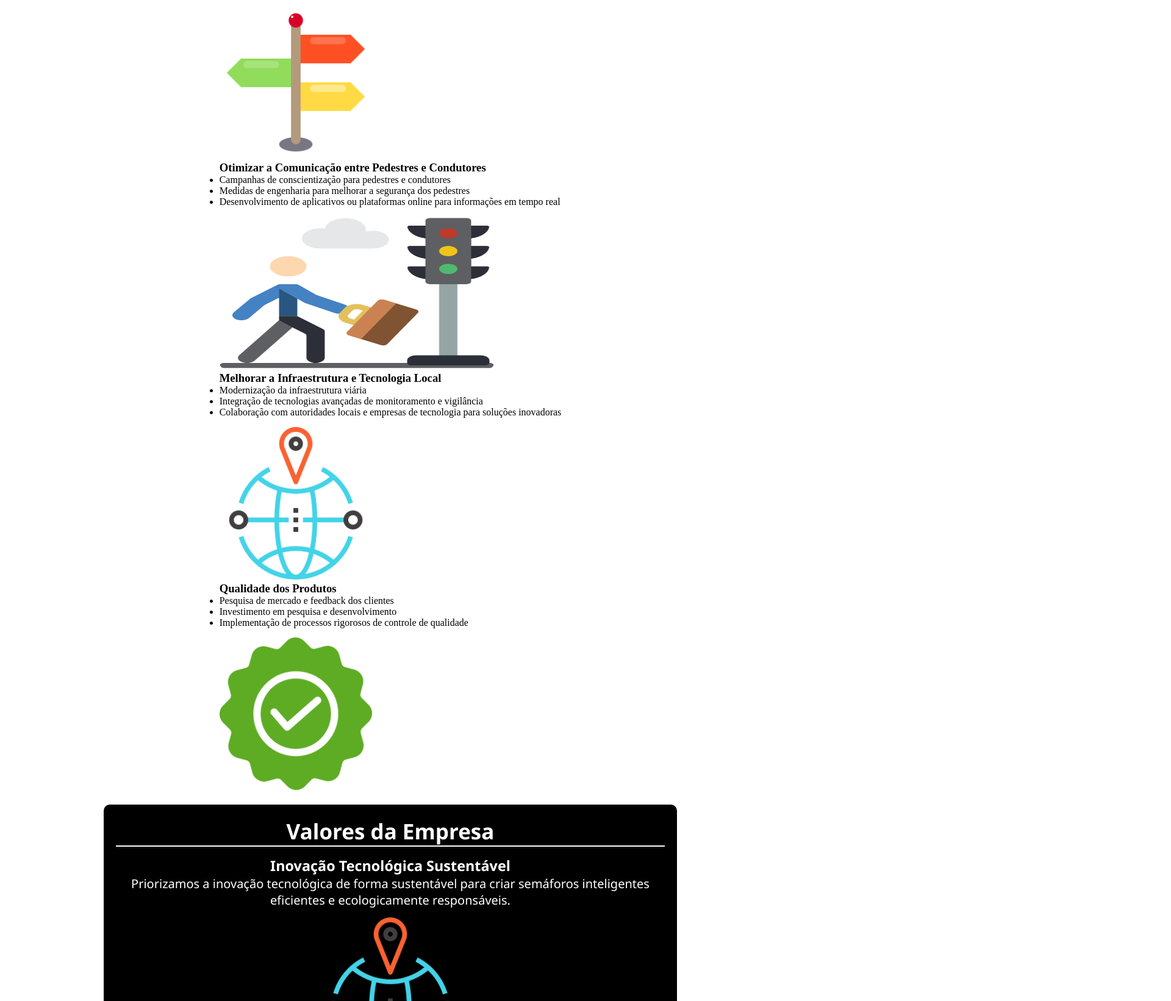
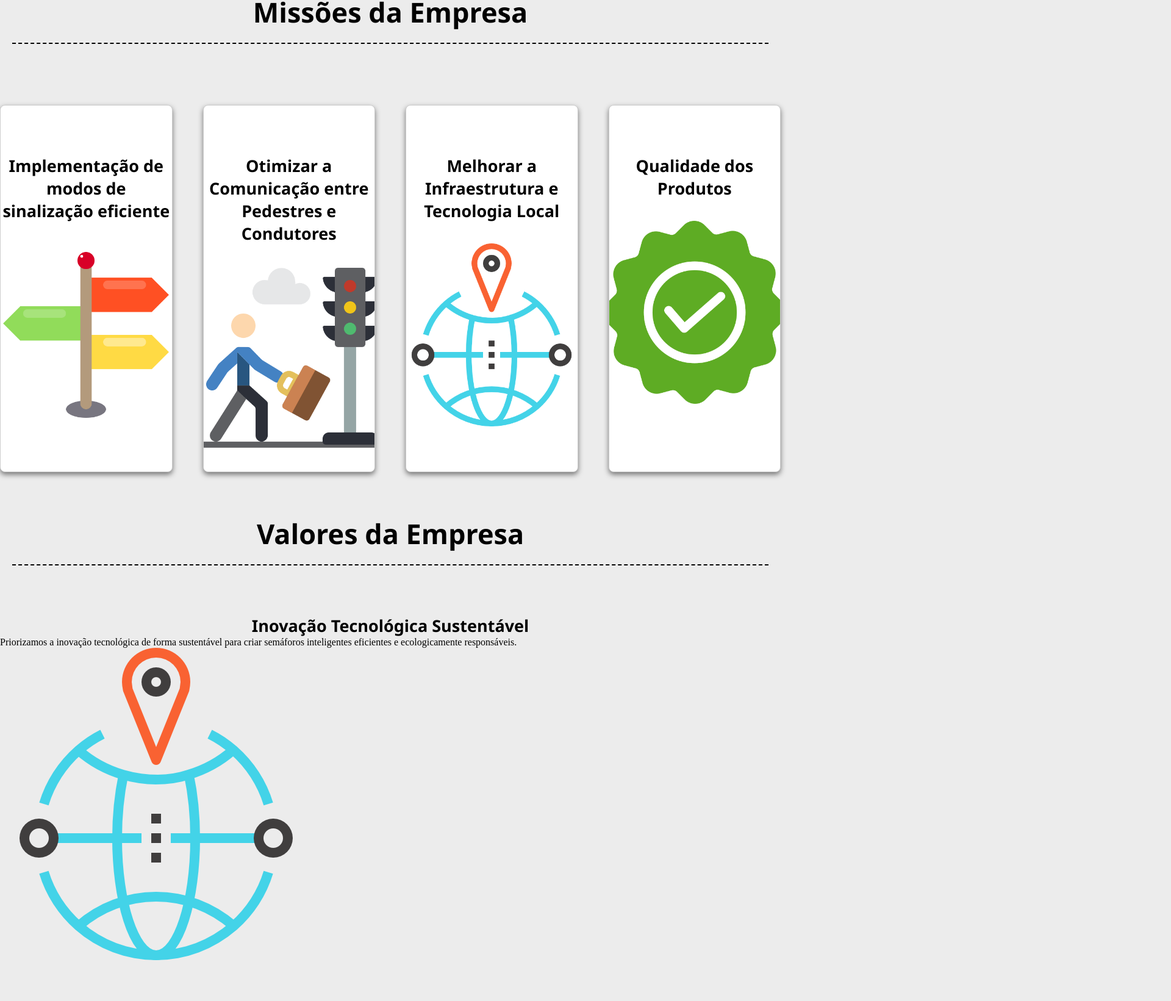
Before and after one commit to JacquysBarbosadaSilva/Site-SVS, a plain HTML site: page html/empresa-1.html in a window 1280 px wide. Shown: the part 979-2620 px from the top of the page at 61% size, 1920 px wide, since content can reach past the window. Drawn offline with Linux system fonts and the light colour scheme.

Commit message:
Missões Empresa - Jacquys

```diff
--- a/CSS/empresa-1.css
+++ b/CSS/empresa-1.css
@@ -4,17 +4,18 @@
 }
 
 body{
-    background-color: #F4F4F4;
+    background-color: #ececec;
 }
 
 /* --------------------Nav-------------------- */
 header {
     position: sticky;
-    left: 0;
     top: 0;
+    z-index: 1000;
 }
 
 nav {
+    position: relative;
     background-color: #1A222f;
     padding: 5px 0px;
     list-style-type: none;
@@ -25,8 +26,6 @@ nav {
     width: 100%;
     top: 0;
     left: 0;
-    z-index: 1000;
-
 }
 
 nav .nav-links ul {
@@ -73,9 +72,21 @@ h1{
     border-bottom: 2px solid white;
     margin-bottom: 15px;
     color: white;
-    font-size: 35px;
+    font-size: 50px;
 }
 
+h2{
+    text-align: center;
+    margin: auto;
+    margin-bottom: 50px;
+    font-family: 'Segoe UI', Tahoma, Geneva, Verdana, sans-serif;
+    font-weight: bold;
+    font-size: 45px;
+    border-bottom: 2px dashed black;
+    width: 1200px;
+    padding: 20px;
+    margin-top: 50px;
+}
 
 #fundo-missoes{
     display: flex;
@@ -85,8 +96,70 @@ h1{
     min-width: 100%;
     background-image: url(../img/Fundo\ Empresa.jpg);
     background-size: cover;
+}
 
-    z-index: -1 !important;
+.missao{
+    display: flex;
+    justify-content: center;
+    gap: 50px;
+    margin-top: 100px;
+}
+
+.img{
+    display: flex;
+    justify-content: center;
+    height: 100%;
+}
+
+.formatacao{
+    position: relative;
+    width: 400px;
+    height: 600px;
+    overflow: hidden;
+    border: 1px solid #ccc;
+    border-radius: 8px;
+    background-color: white;
+    box-shadow: 0 4px 8px rgba(0, 0, 0, 0.5);
+    z-index: 0;
+}
+
+h3{
+    font-family: 'Segoe UI', Tahoma, Geneva, Verdana, sans-serif;
+    text-align: center;
+    font-size: 27px;
+    margin-top: 80px;
+}
+
+#img-missao{
+    height: 50%;
+    align-items: center;
+    margin-top: 35px;
+}
+
+.overlay {
+    shape-outside: margin-box;
+    position: absolute;
+    top: 0;
+    left: 0;
+    width: 100%;
+    height: 100%;
+    background-color: #1A222f;
+    color: #fff;
+    opacity: 0;
+    transition: opacity 0.3s ease;
+    display: flex;
+    justify-content: center;
+    align-items: center;
+  }
+
+.formatacao:hover .overlay {
+    opacity: 1;
+}
+
+.text {
+    text-align: center;
+    list-style-type: none;
+    font-size: 20px;
 }
 
 
--- a/html/empresa-1.html
+++ b/html/empresa-1.html
@@ -4,7 +4,7 @@
     <meta charset="UTF-8">
     <meta name="viewport" content="width=device-width, initial-scale=1.0">
     <title>Document</title>
-    <link rel="stylesheet" href="../CSS/empresa.css">
+    <link rel="stylesheet" href="../CSS/empresa-1.css">
 </head>
 <body>
     <header>
@@ -22,63 +22,97 @@
     <main>
 
         <div id="fundo-missoes">
-            <h1>Missões da Empresa</h1>
+            <h1>Nossa Empresa</h1>
         </div>
 
+        <h2>Missões da Empresa</h2>
+            <div class="missao">
 
-            <div class="grid-missao">
 
                 <div class="formatacao">
 
                     <h3>Implementação de modos de sinalização eficiente</h3>
-                    <ul>
+                    <div class="img">
+                        <img id="img-missao" src="../img/img-sinalização.png" alt="">
+                    </div>
+
+                    <div class="overlay">
+
+                        <ul class="text">
                             <li>Análise abrangente das áreas de tráfego</li>
                             <li>Investimento em tecnologias avançadas de sinalização</li>
                             <li>Desenvolvimento de programas de educação pública</li>
                         </ul>
-                    <img id="img-sinalização" src="../img/img-sinalização.png" alt="">
+                    </div>
+
                 </div>
 
                 <div class="formatacao">
                     <h3>Otimizar a Comunicação entre Pedestres e Condutores</h3>
-                    <ul>
+                    <div class="img">
+                        <img id="img-missao" src="../img/img-pedestres.png" alt="Pedestres Passando">
+                    </div>
+
+                    <div class="overlay">
+                        <ul class="text">
                             <li>Campanhas de conscientização para pedestres e condutores</li>
                             <li>Medidas de engenharia para melhorar a segurança dos pedestres</li>
                             <li>Desenvolvimento de aplicativos ou plataformas online para informações em tempo real</li>
                         </ul>
-                    <img id="img-pedestres" src="../img/img-pedestres.png" alt="Pedestres Passando">
+                    </div>
+
+
                 </div>
 
                 <div class="formatacao">
                     <h3>Melhorar a Infraestrutura e Tecnologia Local</h3>
-                    <ul>
+                    <div class="img">
+                        <img id="img-missao" src="../img/img-tecnologia.png" alt="">
+                    </div>
+                    <div class="overlay">
+                        <ul class="text">
                             <li>Modernização da infraestrutura viária</li>
                             <li>Integração de tecnologias avançadas de monitoramento e vigilância</li>
                             <li>Colaboração com autoridades locais e empresas de tecnologia para soluções inovadoras</li>
                         </ul>
-                    <img id="img-tecnologia" src="../img/img-tecnologia.png" alt="">
+                    </div>
                 </div>
 
                 <div class="formatacao">
                     <h3>Qualidade dos Produtos</h3>
-                    <ul>
+                    <div class="img">
+                        <img id="img-missao" src="../img/img-qualidade.png" alt="">
+                    </div>
+                    <div class="overlay">
+                        <ul class="text">
                             <li>Pesquisa de mercado e feedback dos clientes</li>
                             <li>Investimento em pesquisa e desenvolvimento</li>
                             <li>Implementação de processos rigorosos de controle de qualidade</li>
                         </ul>
-                    <img id="img-qualidade" src="../img/img-qualidade.png" alt="">
+                    </div>
                 </div>
 
             </div>
 
-            <div class="grid">
+            <div class="valores">
+                <h2>Valores da Empresa</h2>
+
+                <div class="right">
+                    <div class="text-valores">
+                        <h3>Inovação Tecnológica Sustentável</h3>
+                        <p>Priorizamos a inovação tecnológica de forma sustentável para criar semáforos inteligentes eficientes e ecologicamente responsáveis.</p>
+                    </div>
+                    <div class="img-valores">
+                        <img id="img-sustentabilidade" src="../img/img-tecnologia.png" alt="">
+                    </div>
+                </div>
 
                 <div id="inform-valores">
-                    <h1>Valores da Empresa</h1>
 
-                    <h3>Inovação Tecnológica Sustentável</h3>
-                    <p>Priorizamos a inovação tecnológica de forma sustentável para criar semáforos inteligentes eficientes e ecologicamente responsáveis.</p>
-                    <img id="img-sustentabilidade" src="../img/img-tecnologia.png" alt="">
+
+
+
+
 
                     <h3>Segurança e Mobilidade para Todos</h3>
                     <p>Comprometemo-nos a garantir a segurança e promover a mobilidade inclusiva para pedestres, ciclistas e motoristas.</p>
```
Lines whose indentation alone changed are shown as unchanged.
